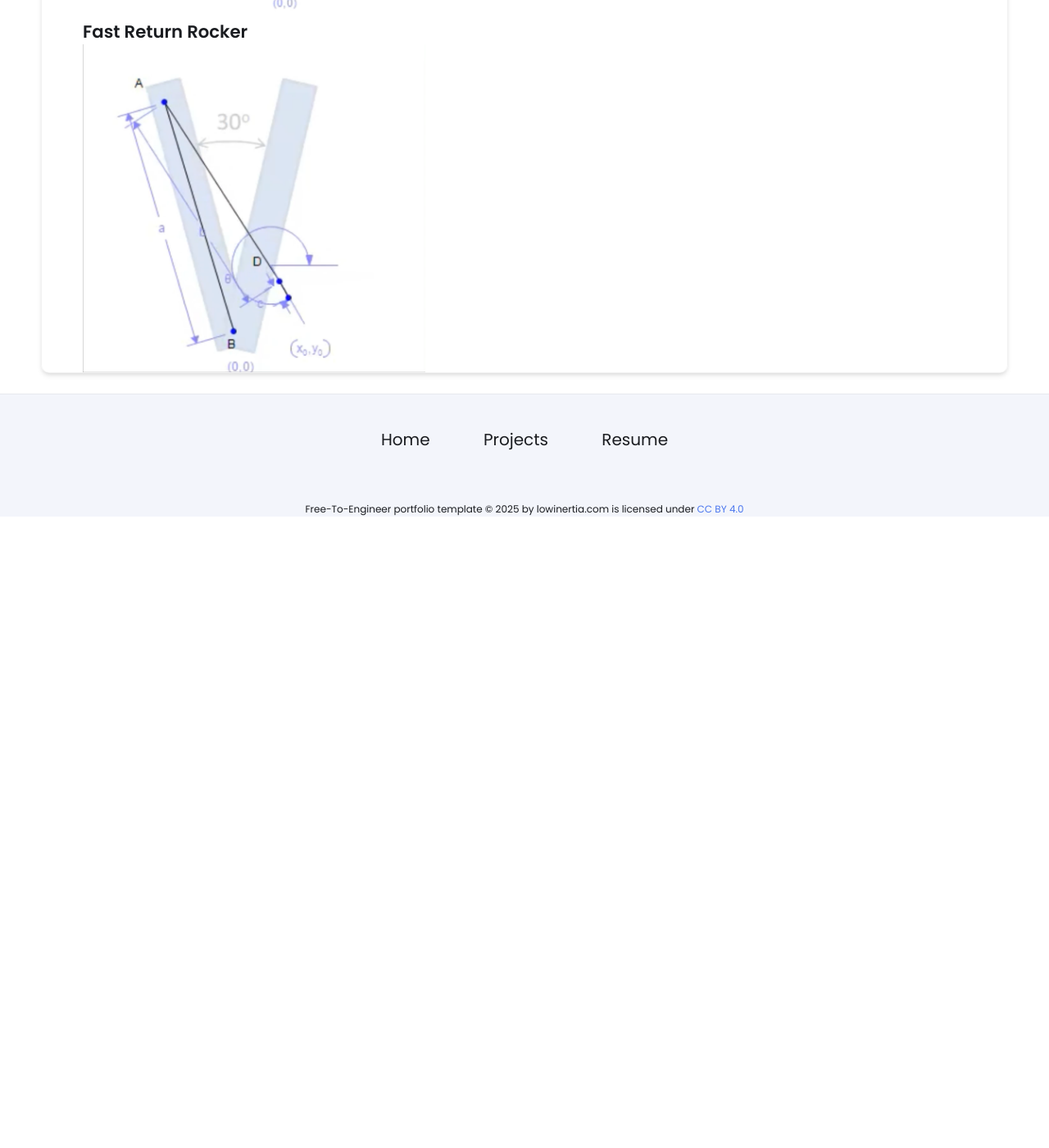
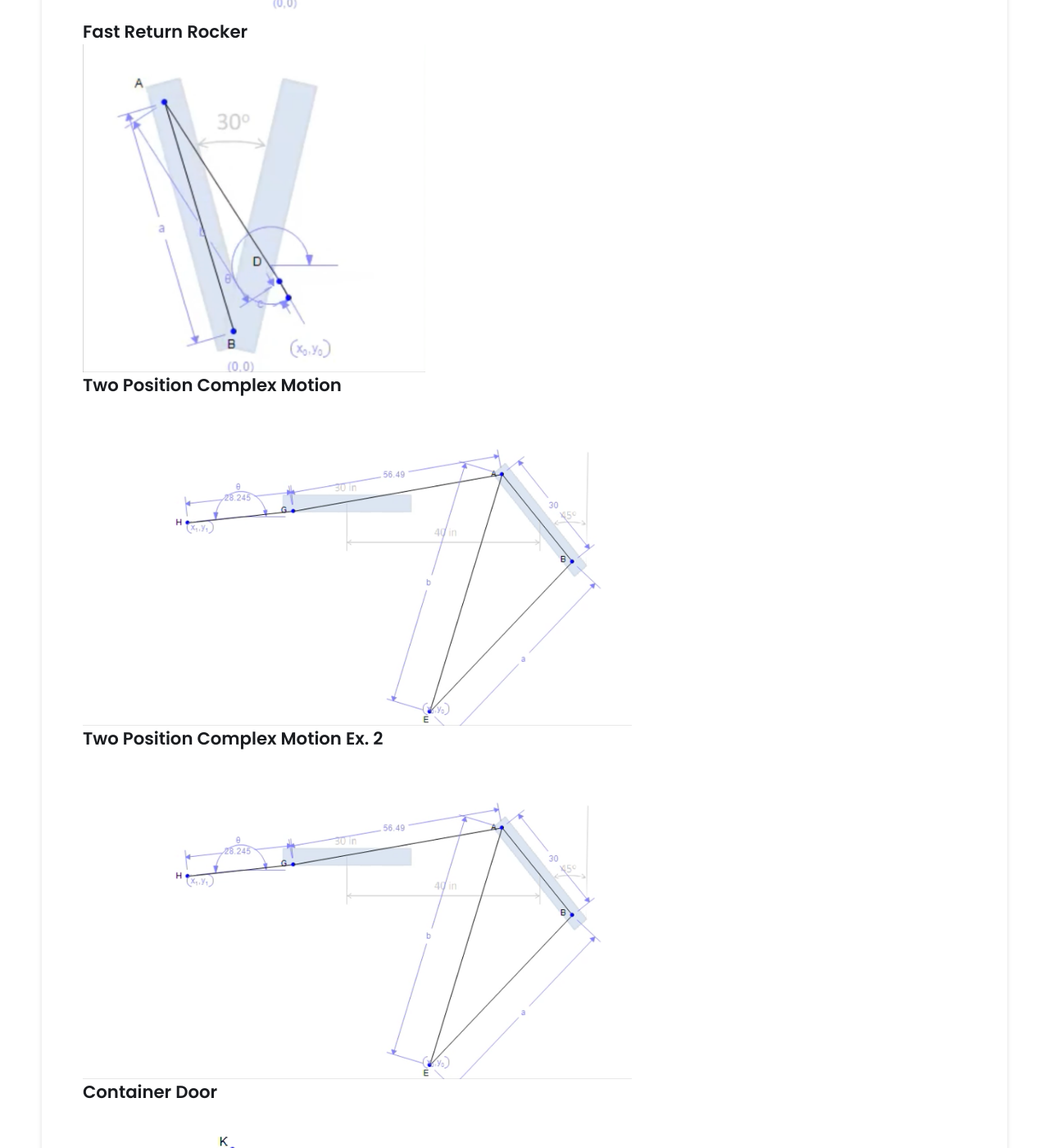
Before and after one commit to michael-vuong/michael-vuong.github.io, a Jekyll site: the page built from _projects/MechanismSynthesis/index.md, in a window 1280 px wide and 1400 px high, scrolled down 1331 px. Shown: the whole window at 82% size. Built offline with Jekyll 4.4.1, drawn with Linux system fonts in a browser that asks for light colours; before the commit the page ends 1961 px from its top, so only the background shows below that.

Commit message:
Update index.md

```diff
--- a/_projects/MechanismSynthesis/index.md
+++ b/_projects/MechanismSynthesis/index.md
@@ -19,3 +19,15 @@ main-image: /ContainerDoorCAD.png
 
 ## Fast Return Rocker
 {% include image-gallery.html images="RockerFastReturn.png" height="400" %}
+
+## Two Position Complex Motion
+{% include image-gallery.html images="TwoPosition.png" height="400" %}
+
+## Two Position Complex Motion Ex. 2
+{% include image-gallery.html images="TwoPosition.png" height="400" %}
+
+## Container Door
+{% include image-gallery.html images="ContainerDoor.png" height="400" %}
+
+## Container Door CAD
+{% include image-gallery.html images="ContainerDoorCAD.png" height="400" %}
```
